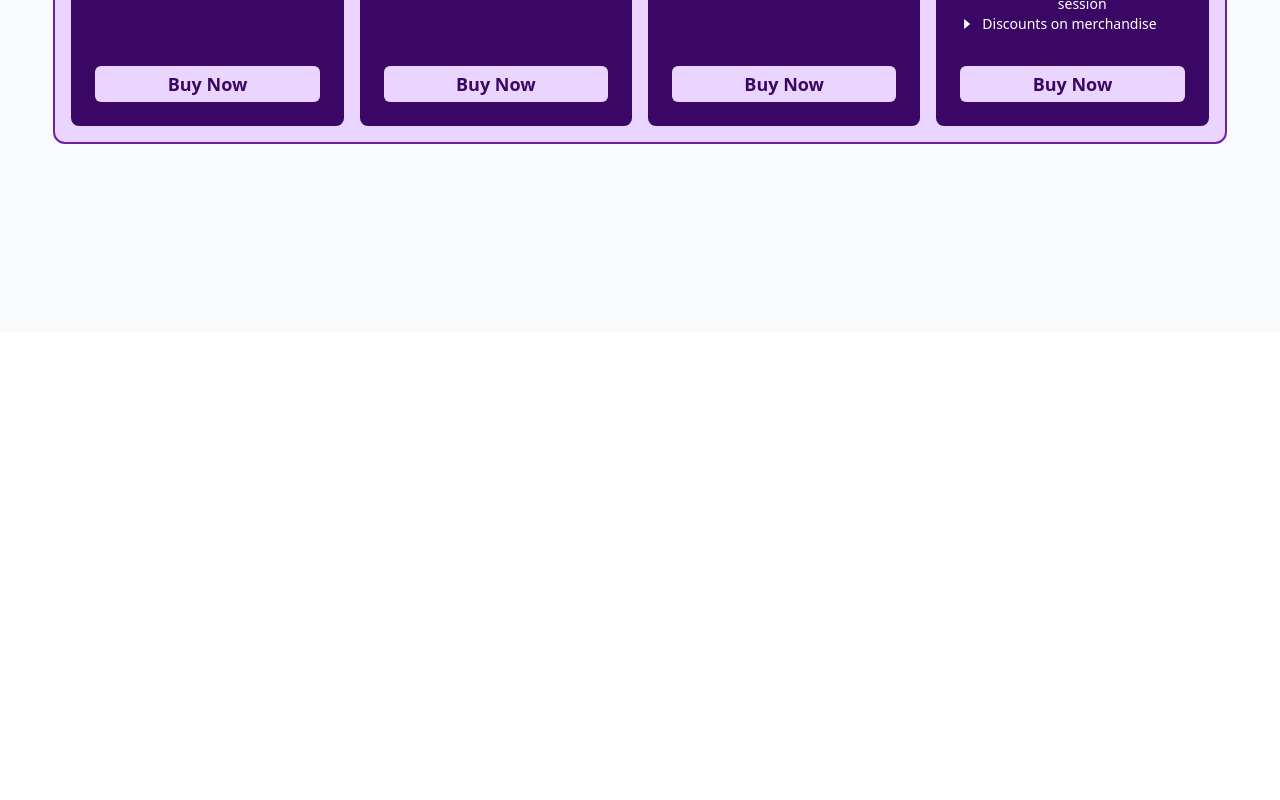
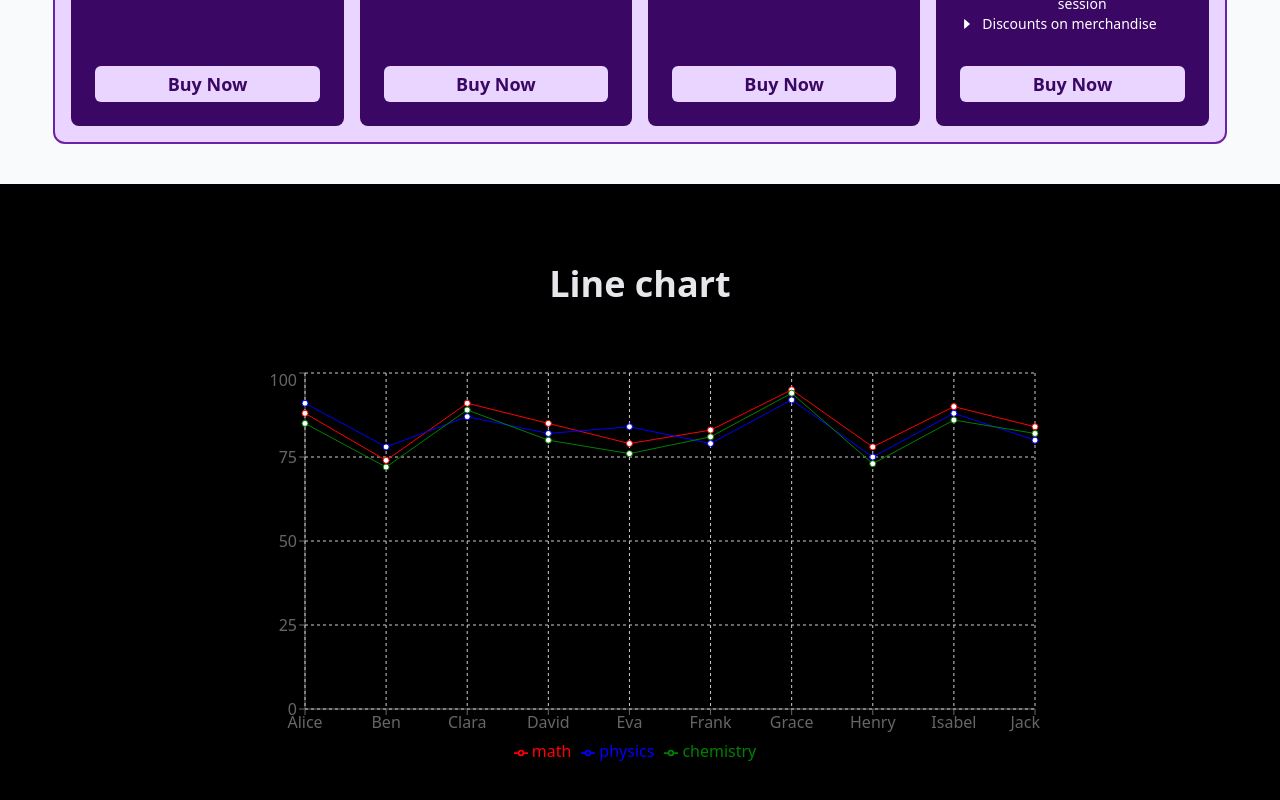
Before and after one commit to sumayaakter533/price-options, a React (Vite) app: page / in a window 1280 px wide. Shown: the part 468-1268 px from the top of the page. Before the commit the page ends 800 px from the top, so only its background shows below. Built offline with nearby package versions, Linux system fonts and the light colour scheme.

Commit message:
line chart added

```diff
--- a/package.json
+++ b/package.json
@@ -10,10 +10,12 @@
 		"preview": "vite preview"
 	},
 	"dependencies": {
+		"axios": "^1.7.7",
 		"prop-types": "^15.8.1",
 		"react": "^18.3.1",
 		"react-dom": "^18.3.1",
-		"react-icons": "^5.3.0"
+		"react-icons": "^5.3.0",
+		"recharts": "^2.13.3"
 	},
 	"devDependencies": {
 		"@eslint/js": "^9.13.0",
--- a/src/App.jsx
+++ b/src/App.jsx
@@ -1,5 +1,6 @@
 import './App.css';
 import CustomNav from './components/CustomNav/CustomNav';
+import LineChart from './components/LineChart/LineChart';
 import PriceOptions from './components/PriceOptions/PriceOptions';
 
 function App() {
@@ -8,6 +9,7 @@ function App() {
 			<section className="bg-slate-50 h-screen">
 				<CustomNav></CustomNav>
 				<PriceOptions></PriceOptions>
+				<LineChart></LineChart>
 			</section>
 		</>
 	);
--- /dev/null
+++ b/src/components/LineChart/LineChart.jsx
@@ -0,0 +1,51 @@
+import React from 'react';
+import {
+	LineChart as LChart,
+	Line,
+	XAxis,
+	YAxis,
+	CartesianGrid,
+	Tooltip,
+	Legend,
+} from 'recharts';
+
+const LineChart = () => {
+	const subjecctMarksData = [
+		{ id: 1, name: 'Alice', marks: { math: 88, physics: 91, chemistry: 85 } },
+		{ id: 2, name: 'Ben', marks: { math: 74, physics: 78, chemistry: 72 } },
+		{ id: 3, name: 'Clara', marks: { math: 91, physics: 87, chemistry: 89 } },
+		{ id: 4, name: 'David', marks: { math: 85, physics: 82, chemistry: 80 } },
+		{ id: 5, name: 'Eva', marks: { math: 79, physics: 84, chemistry: 76 } },
+		{ id: 6, name: 'Frank', marks: { math: 83, physics: 79, chemistry: 81 } },
+		{ id: 7, name: 'Grace', marks: { math: 95, physics: 92, chemistry: 94 } },
+		{ id: 8, name: 'Henry', marks: { math: 78, physics: 75, chemistry: 73 } },
+		{ id: 9, name: 'Isabel', marks: { math: 90, physics: 88, chemistry: 86 } },
+		{ id: 10, name: 'Jack', marks: { math: 84, physics: 80, chemistry: 82 } },
+	];
+
+	// Transform data to flat structure for easier charting
+	const chartData = subjecctMarksData.map((student) => ({
+		name: student.name,
+		math: student.marks.math,
+		physics: student.marks.physics,
+		chemistry: student.marks.chemistry,
+	}));
+
+	return (
+		<div className="my-10 text-center bg-black py-20">
+			<h1 className="text-4xl font-bold mb-16 text-gray-200">Line chart</h1>
+			<LChart width={800} height={400} data={chartData} className="m-auto">
+				<XAxis dataKey="name" />
+				<YAxis />
+				<Tooltip />
+				<Legend />
+				<CartesianGrid strokeDasharray="3 3" />
+				<Line dataKey="math" stroke="red"></Line>
+				<Line dataKey="physics" stroke="blue"></Line>
+				<Line dataKey="chemistry" stroke="green"></Line>
+			</LChart>
+		</div>
+	);
+};
+
+export default LineChart;
```
Also changed, not shown: 1 other file (tests, documents, lock files or other folders).
